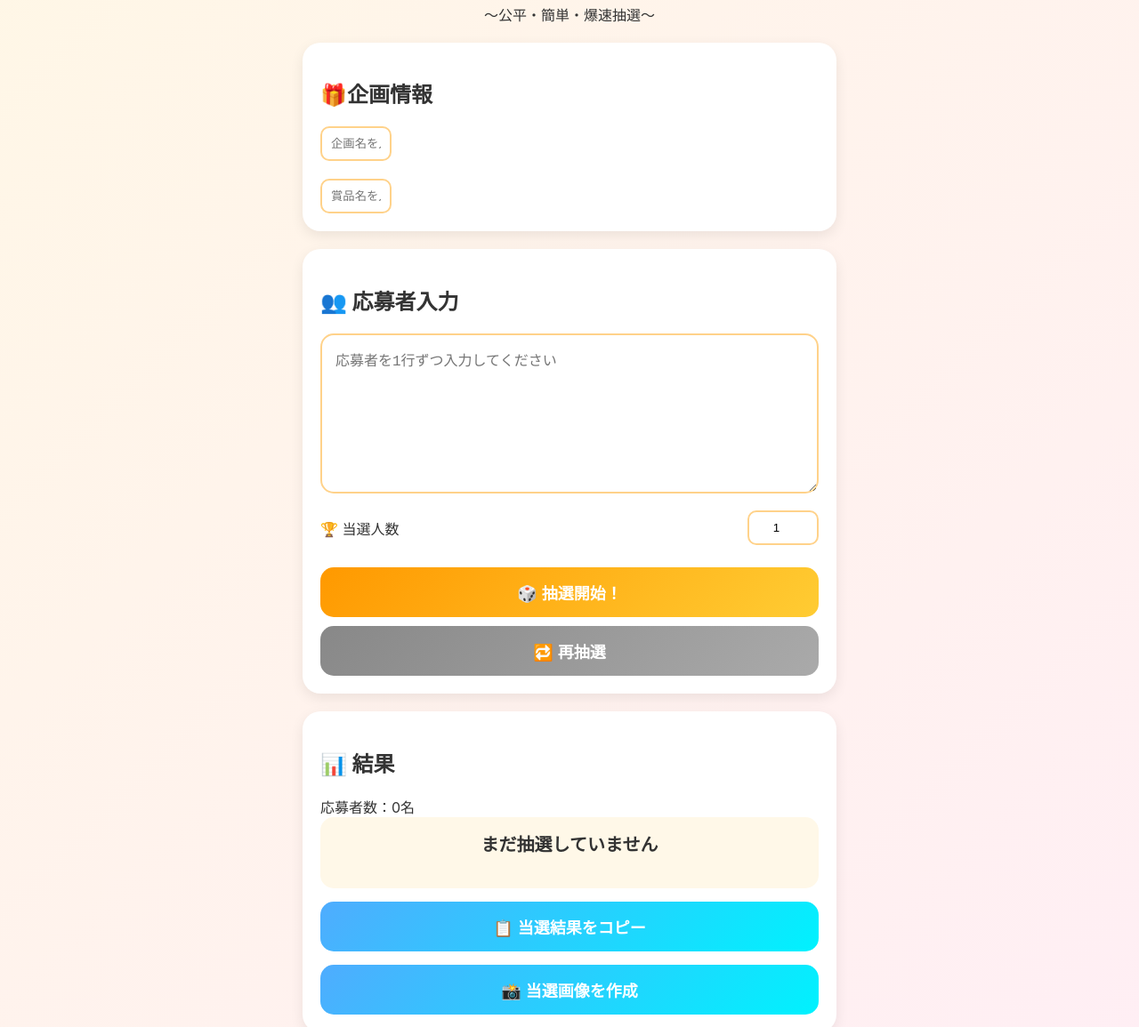
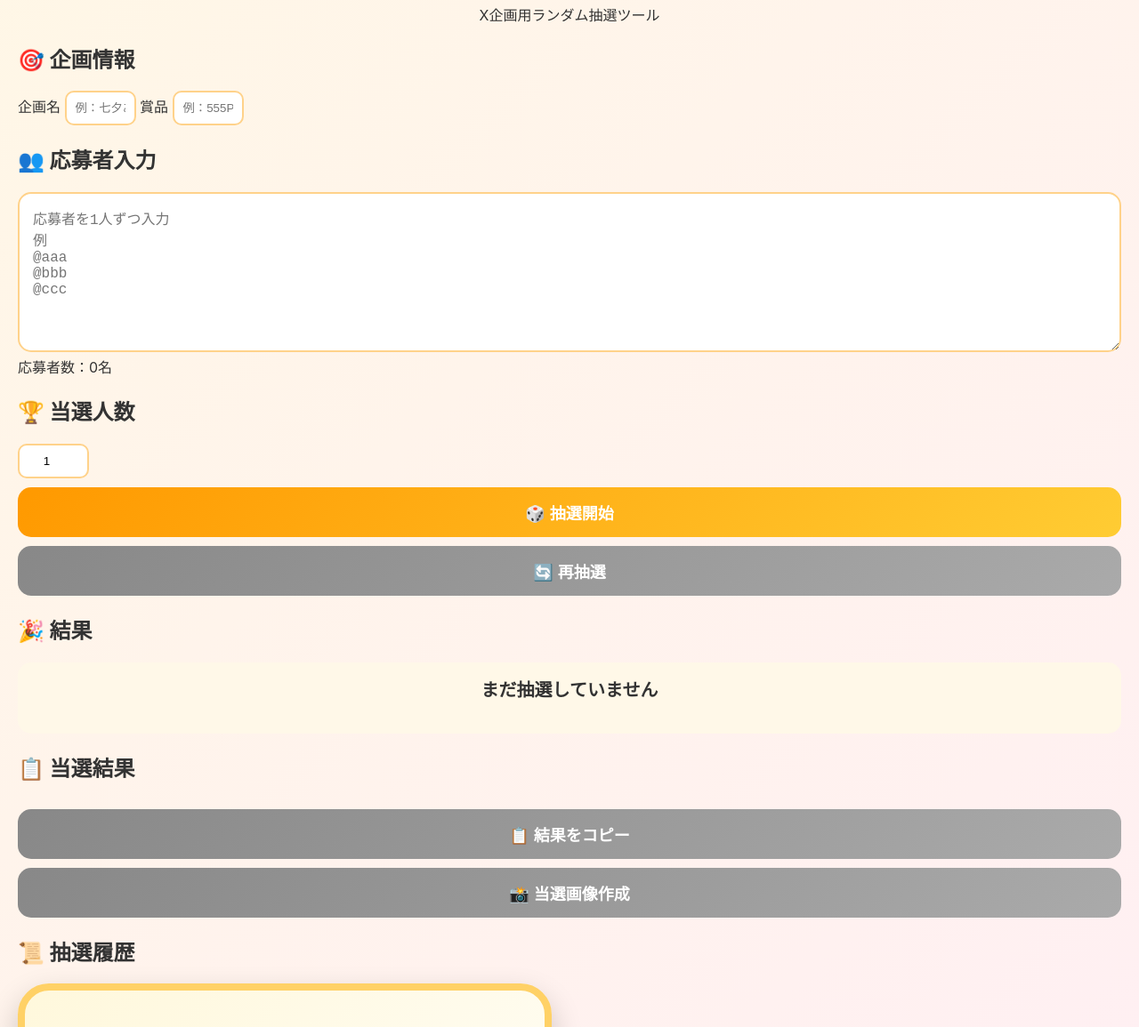
Before and after one commit to kotsukotsu1919/kotsukotsu-lottery, a plain HTML site: page index.html in a window 1280 px wide. Shown: the part 94-1249 px from the top of the page at 89% size. Drawn offline with Linux system fonts and the light colour scheme.

Commit message:
index.html を更新

```diff
--- a/index.html
+++ b/index.html
@@ -1,53 +1,110 @@
 <!DOCTYPE html>
 <html lang="ja">
+
 <head>
+
 <meta charset="UTF-8">
+
 <meta name="viewport" content="width=device-width, initial-scale=1.0">
 
-<title>🎁こつこつ抽選メーカー</title>
+<title>じみちにこつこつ抽選メーカー</title>
 
 <link rel="stylesheet" href="style.css">
 
 </head>
 
+
 <body>
 
-<div class="container">
 
 <header>
-<h1>🎁こつこつ抽選メーカー</h1>
-<p>〜公平・簡単・爆速抽選〜</p>
+
+<h1>
+🐣 じみちにこつこつ抽選メーカー
+</h1>
+
+<p>
+X企画用ランダム抽選ツール
+</p>
+
 </header>
 
-<section class="card">
 
-<h2>🎁企画情報</h2>
+
+<main>
+
+
+<section class="box">
+
+
+<h2>
+🎯 企画情報
+</h2>
+
+
+<label>
+企画名
+</label>
 
 <input
 id="eventName"
 type="text"
-placeholder="企画名を入力">
+placeholder="例：七夕ありがとう企画">
 
-<br><br>
+
+
+<label>
+賞品
+</label>
 
 <input
 id="prizeName"
 type="text"
-placeholder="賞品名を入力">
+placeholder="例：555Pay">
+
 
 
 </section>
-<section class="card">
-
-<h2>👥 応募者入力</h2>
-
-<textarea id="entryList"
-placeholder="応募者を1行ずつ入力してください"></textarea>
 
 
-<div class="count-area">
 
-<label>🏆 当選人数</label>
+
+
+<section class="box">
+
+
+<h2>
+👥 応募者入力
+</h2>
+
+
+<textarea
+id="entryList"
+placeholder="応募者を1人ずつ入力&#10;例&#10;@aaa&#10;@bbb&#10;@ccc">
+</textarea>
+
+
+
+<div id="participantInfo">
+
+応募者数：0名
+
+</div>
+
+
+</section>
+
+
+
+
+
+<section class="box">
+
+
+<h2>
+🏆 当選人数
+</h2>
+
 
 <input
 id="winnerCount"
@@ -55,45 +112,122 @@ type="number"
 value="1"
 min="1">
 
+
+
+</section>
+
+
+
+
+
+<button
+id="drawButton"
+class="main-button">
+
+🎲 抽選開始
+
+</button>
+
+
+<button
+id="againButton"
+class="sub-button">
+
+🔄 再抽選
+
+</button>
+
+
+
+<section class="box result-box">
+
+
+<h2>
+🎉 結果
+</h2>
+
+
+<div id="result">
+
+まだ抽選していません
+
 </div>
 
 
-<button id="drawButton">
-🎲 抽選開始！
+</section>
+
+
+<section class="box">
+
+
+<h2>
+📋 当選結果
+</h2>
+
+
+<button
+id="copyButton"
+class="sub-button">
+
+📋 結果をコピー
+
 </button>
 
 
-<button id="againButton" class="sub-button">
-🔁 再抽選
+<button
+id="imageButton"
+class="sub-button">
+
+📸 当選画像作成
+
 </button>
 
 
 </section>
 
 
-<section class="card">
 
-<h2>📊 結果</h2>
 
-<div id="participantInfo">
-応募者数：0名
+
+<section class="box">
+
+
+<h2>
+📜 抽選履歴
+</h2>
+
+
+<ul id="history">
+
+</ul>
+
+
+</section>
+
+
+
+
+
+<!-- X投稿用画像カード -->
+
+<div id="shareCard">
+
+
+<div class="share-logo">
+
+🐣 じみちにこつこつ抽選メーカー
+
 </div>
 
 
-<div id="result">
-まだ抽選していません
-</div>
 
-<div id="shareCard" style="display:none;">
+<div class="share-title">
 
-<div class="share-logo">
-🎁 こつこつ抽選メーカー
+🎉 当選発表 🎉
+
 </div>
 
 
-<div class="share-title">
-🎉 当選発表 🎉
-</div>
 
 
 <div class="share-item">
@@ -101,9 +235,13 @@ min="1">
 🎯 企画名
 
 <p id="shareEvent">
+
 </p>
 
 </div>
+
+
+
 
 
 <div class="share-item">
@@ -111,9 +249,13 @@ min="1">
 🎁 賞品
 
 <p id="sharePrize">
+
 </p>
 
 </div>
+
+
+
 
 
 <div class="share-item">
@@ -121,9 +263,13 @@ min="1">
 🏆 当選者
 
 <p id="shareWinner">
+
 </p>
 
 </div>
+
+
+
 
 
 <div class="share-footer">
@@ -133,37 +279,22 @@ min="1">
 </div>
 
 
-</div>
-
-
-<button id="copyButton" class="copy-button">
-📋 当選結果をコピー
-</button>
-
-<button id="imageButton" class="copy-button">
-📸 当選画像を作成
-</button>
-
-</section>
-
-
-<section class="card">
-
-<h2>🏆 抽選履歴</h2>
-
-<ul id="history"></ul>
-
-</section>
-
 
 </div>
 
 
-<div id="confetti"></div>
+
+
+
+</main>
+
+
 
 <script src="https://html2canvas.hertzen.com/dist/html2canvas.min.js"></script>
 
 <script src="script.js"></script>
 
+
 </body>
+
 </html>
```
